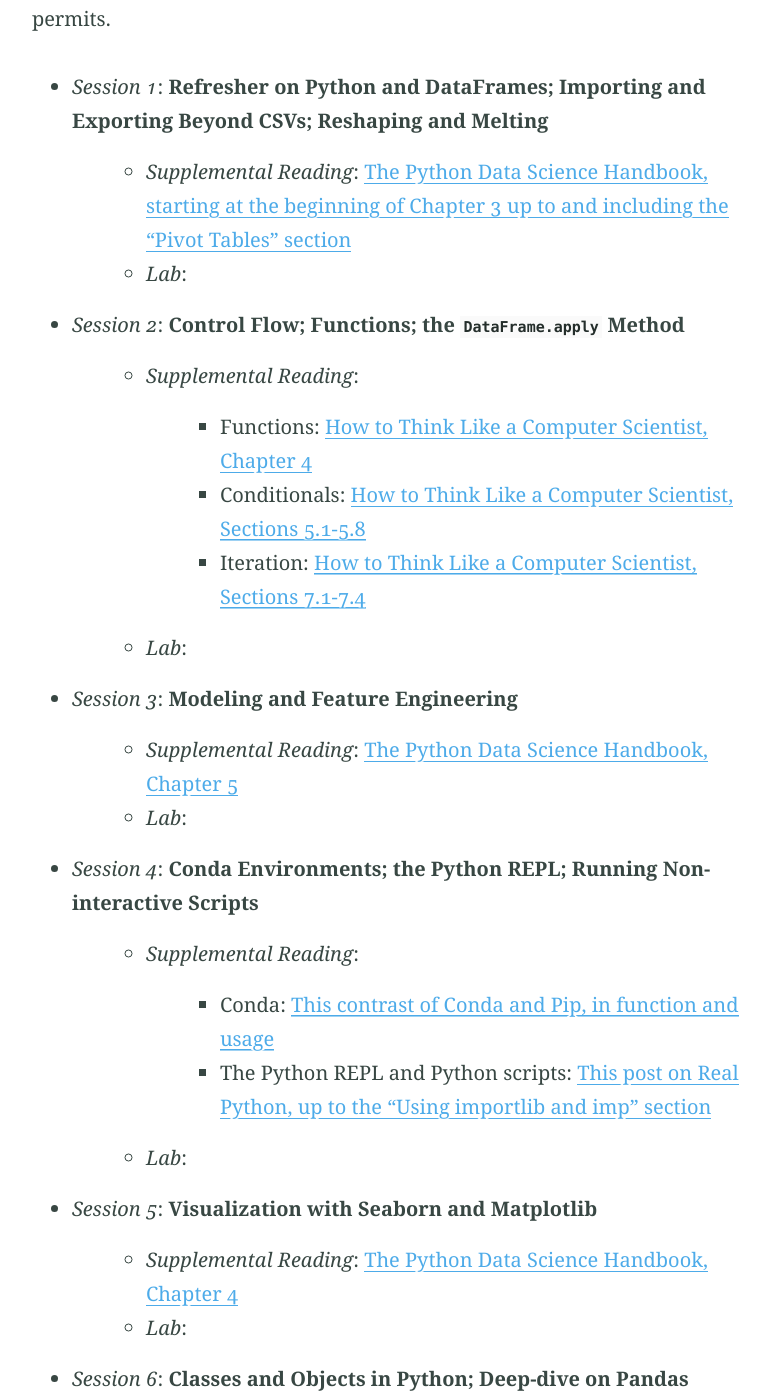
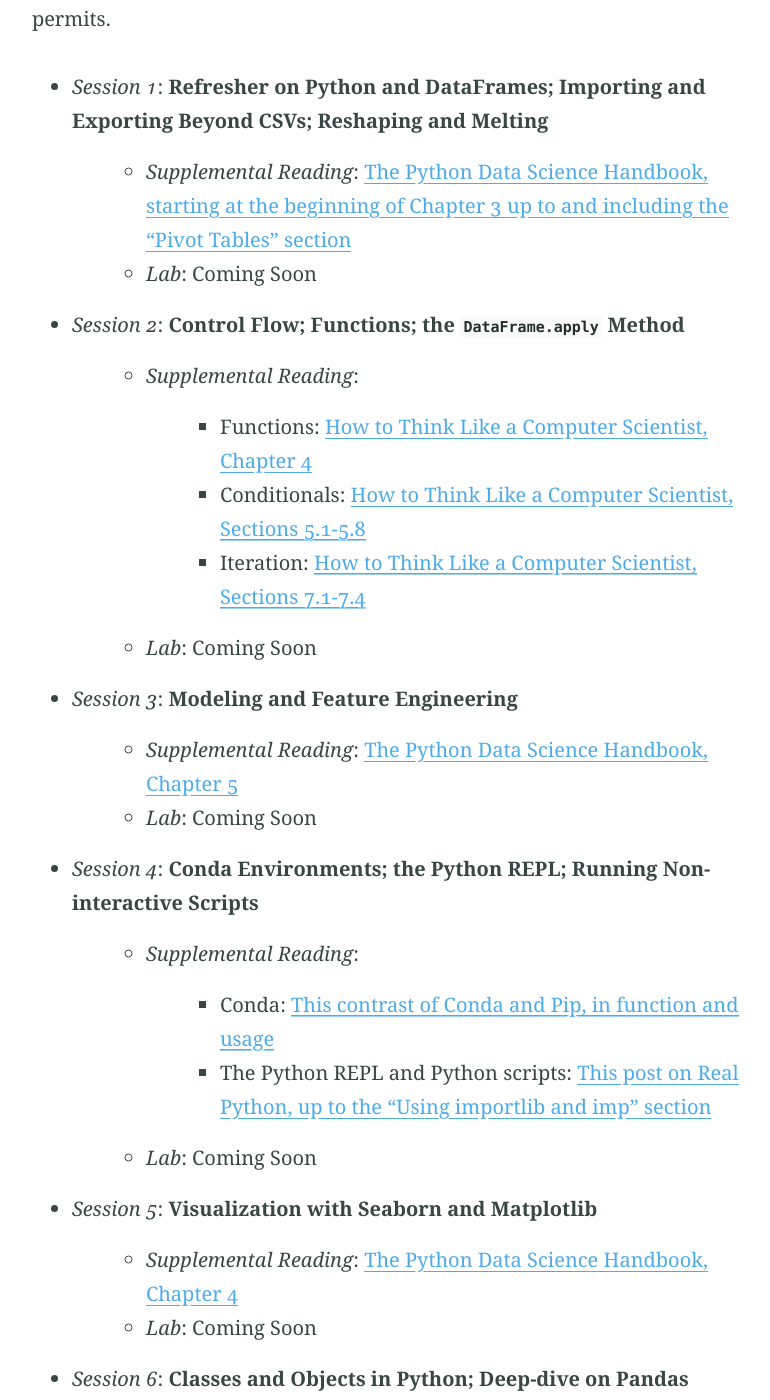
Before and after one commit to eswan18/ethanswan.com, a Jekyll site: the page built from courses/pages/python-for-ds-course.md, in a window 1280 px wide and 1400 px high, scrolled down 2876 px. Shown: the whole window, without its empty margins (251-1021 px from the left). Built offline with Jekyll 4.4.1, drawn with Linux system fonts in a browser that asks for light colours; some of the changed text lies outside the part shown.

Commit message:
Note that labs are coming soon

```diff
--- a/courses/pages/python-for-ds-course.md
+++ b/courses/pages/python-for-ds-course.md
@@ -72,35 +72,35 @@
 
 - *Session 1*: **Refresher on Python and DataFrames; Importing and Exporting Beyond CSVs; Reshaping and Melting**
   - *Supplemental Reading*: [The Python Data Science Handbook, starting at the beginning of Chapter 3 up to and including the "Pivot Tables" section](https://jakevdp.github.io/PythonDataScienceHandbook/03.00-introduction-to-pandas.html)
-  - *Lab*:
+  - *Lab*: Coming Soon
 - *Session 2*: **Control Flow; Functions; the `DataFrame.apply` Method**
   - *Supplemental Reading*:
     - Functions: [How to Think Like a Computer Scientist, Chapter 4](http://openbookproject.net/thinkcs/python/english3e/functions.html)
     - Conditionals: [How to Think Like a Computer Scientist, Sections 5.1-5.8](http://openbookproject.net/thinkcs/python/english3e/conditionals.html)
     - Iteration: [How to Think Like a Computer Scientist, Sections 7.1-7.4](http://openbookproject.net/thinkcs/python/english3e/iteration.html)
-  - *Lab*:
+  - *Lab*: Coming Soon
 - *Session 3*: **Modeling and Feature Engineering**
   - *Supplemental Reading*: [The Python Data Science Handbook, Chapter 5](https://jakevdp.github.io/PythonDataScienceHandbook/05.00-machine-learning.html)
-  - *Lab*:
+  - *Lab*: Coming Soon
 - *Session 4*: **Conda Environments; the Python REPL; Running Non-interactive Scripts**
   - *Supplemental Reading*:
     - Conda: [This contrast of Conda and Pip, in function and usage](https://www.anaconda.com/understanding-conda-and-pip/)
     - The Python REPL and Python scripts: [This post on Real Python, up to the "Using importlib and imp" section](https://realpython.com/run-python-scripts/)
-  - *Lab*:
+  - *Lab*: Coming Soon
 - *Session 5*: **Visualization with Seaborn and Matplotlib**
   - *Supplemental Reading*: [The Python Data Science Handbook, Chapter 4](https://jakevdp.github.io/PythonDataScienceHandbook/04.00-introduction-to-matplotlib.html)
-  - *Lab*:
+  - *Lab*: Coming Soon
 - *Session 6*: **Classes and Objects in Python; Deep-dive on Pandas DataFrames**
   - *Supplemental Reading*:
     - Classes and Objects: [How to Think Like a Computer Scientist, Sections 15.1-15.5, 15.8-15.11](http://openbookproject.net/thinkcs/python/english3e/classes_and_objects_I.html)
     - Numpy arrays: [The Python Data Science Handbook, Chapter 2](https://jakevdp.github.io/PythonDataScienceHandbook/02.00-introduction-to-numpy.html)
     - DataFrames: [The Python Data Science Handbook, from the "Vectorized String Operations" section to the end of the Chapter 3](https://jakevdp.github.io/PythonDataScienceHandbook/03.10-working-with-strings.html)
-  - *Lab*:
+  - *Lab*: Coming Soon
 - *Session 7*: **Bonus Topics -- Flask and RESTful APIs; Version Control with Git and GitHub; Python Packaging** (as time allows)
   - *Supplemental Reading*:
     - Version Control: [Atlassian's Explanation of Version Control](https://www.atlassian.com/git/tutorials/what-is-version-control)
     - Git: [The "Version Control with Git" section of Atlassian's Explanation of Git](https://www.atlassian.com/git/tutorials/what-is-git#version-control-with-git)
-  - *Lab*:
+  - *Lab*: Coming Soon
 
 ### Course Grading
 - 30% Assignments (Completion-based, 5% each)
```
